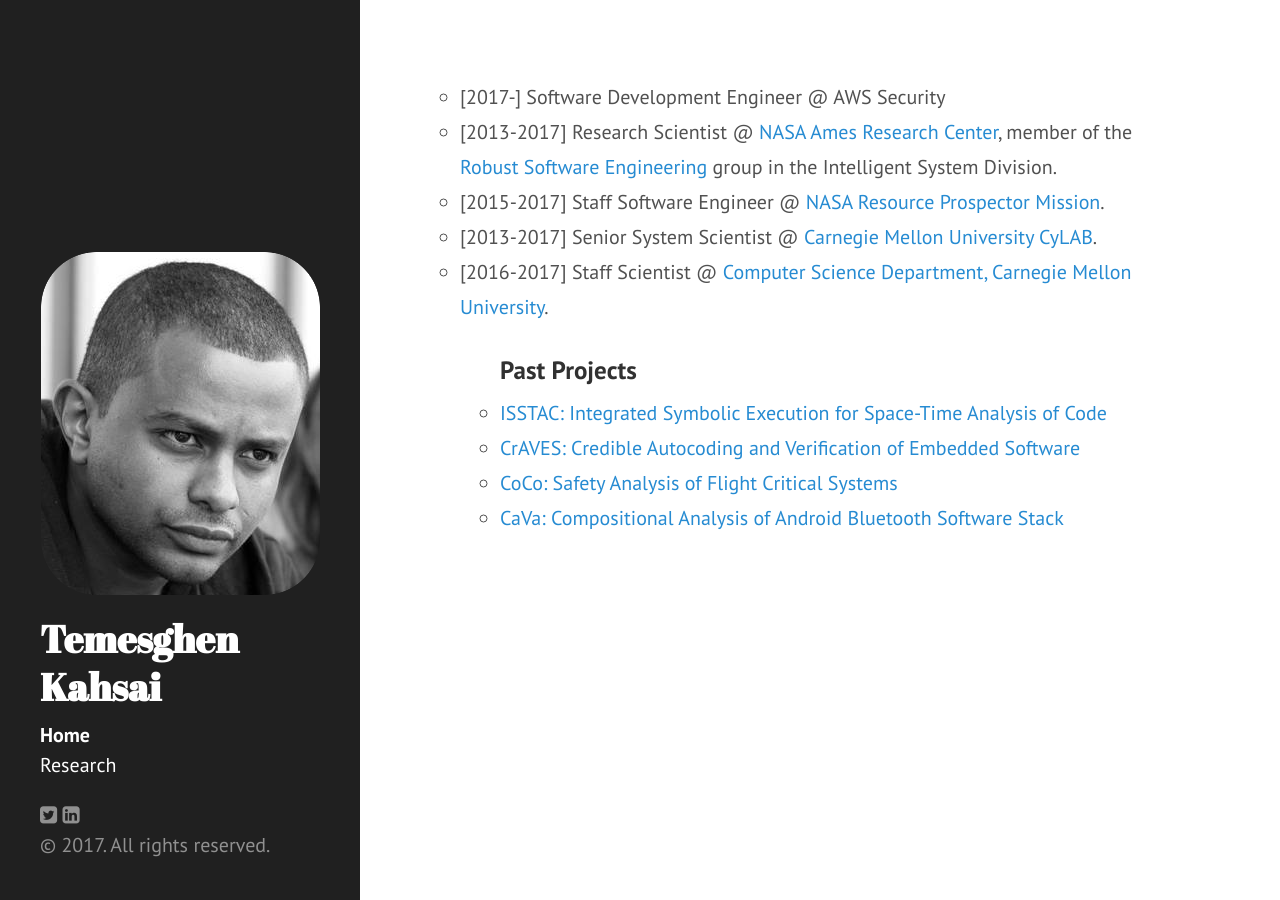
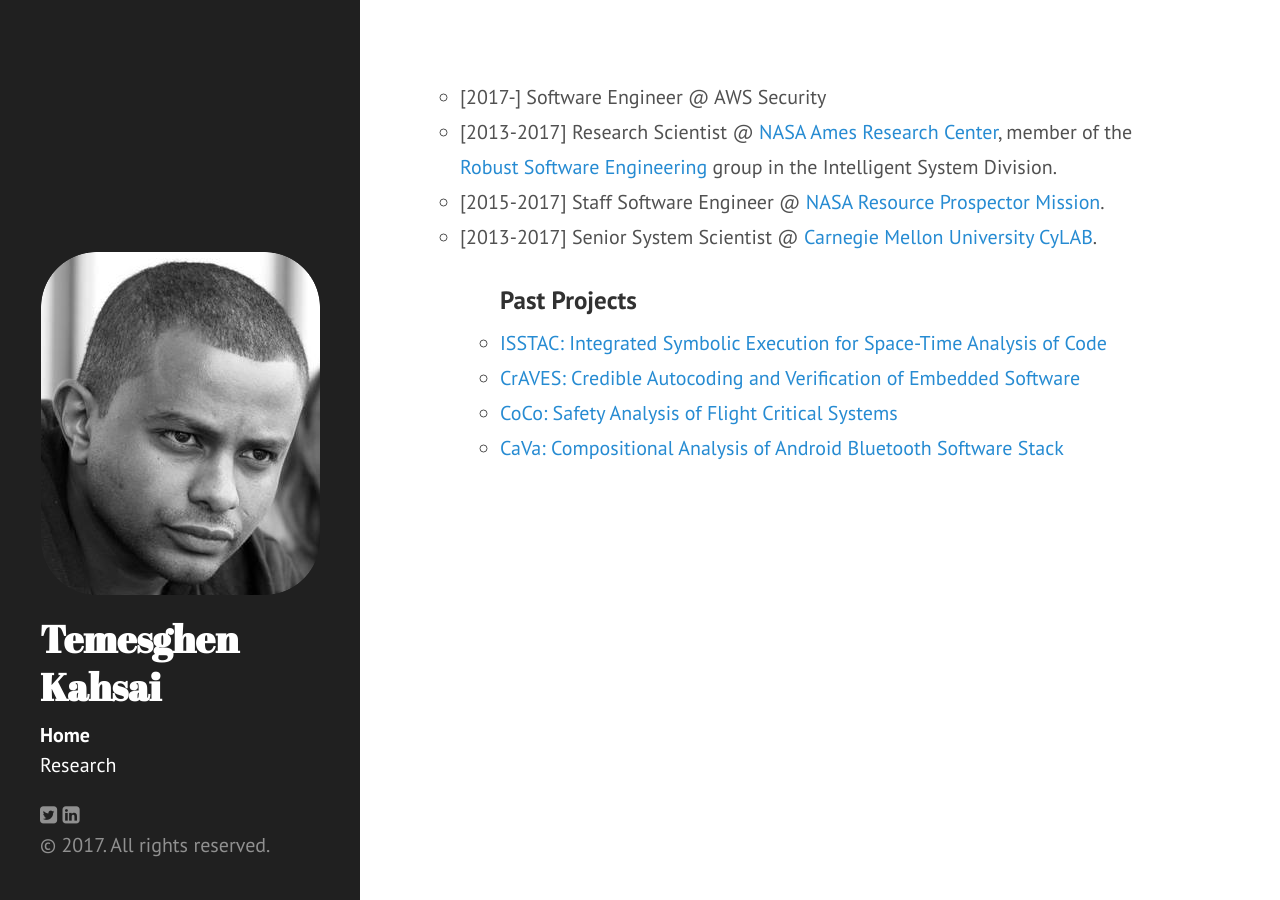
Before and after one commit to lememta/lememta.github.io, a Jekyll site: the page built from index.html, in a window 1280 px wide. Built offline with Jekyll 4.4.1, drawn with Linux system fonts in a browser that asks for light colours; nearby versions of some CDN libraries; the list of posts is cut into pages by our own code.

Commit message:
more stuff

```diff
--- a/index.html
+++ b/index.html
@@ -6,11 +6,10 @@
 <div class="home">
 
 <ul class="things">
-  <li>[2017-] Software Development Engineer @ AWS Security</li>
+  <li>[2017-] Software Engineer @ AWS Security</li>
   <li>[2013-2017] Research Scientist @ <a href="http://www.nasa.gov/centers/ames/home/index.html"> NASA Ames Research Center</a>, member of the <a href="http://ti.arc.nasa.gov/tech/rse/">Robust Software Engineering</a> group in the Intelligent System Division.</li>
   <li>[2015-2017] Staff Software Engineer @ <a href="https://www.nasa.gov/resource-prospector"> NASA Resource Prospector Mission</a>.</li>
   <li>[2013-2017] Senior System Scientist @  <a href="https://www.cylab.cmu.edu/education/faculty/kahsai.html">Carnegie Mellon University CyLAB</a>.</li>
-  <li>[2016-2017] Staff Scientist @ <a href="https://www.csd.cs.cmu.edu/">Computer Science Department, Carnegie Mellon University</a>. </li>
   <ul>
 
 
```
